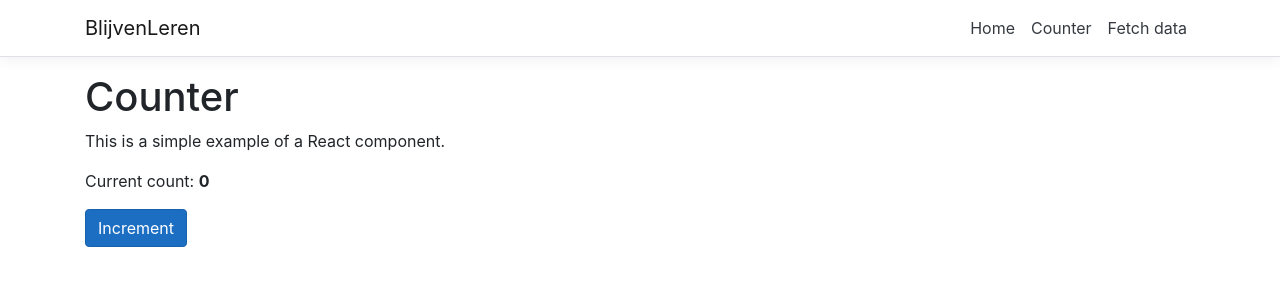
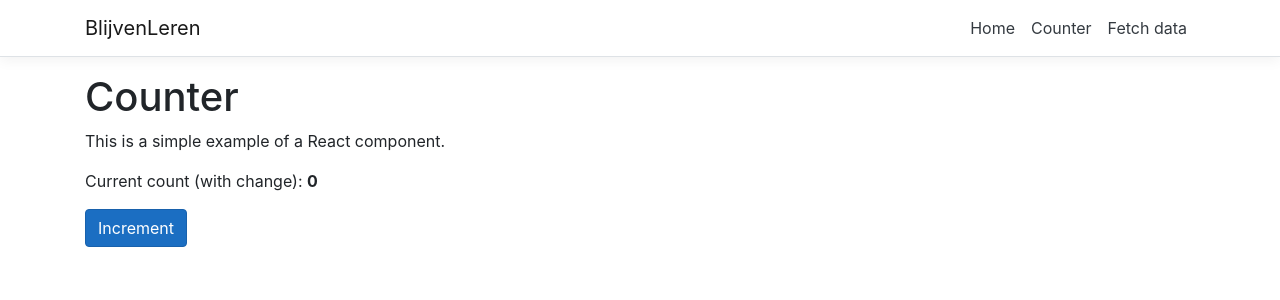
Before and after one commit to nijssels/BlijvenLeren, a React (Create React App) app in the folder ClientApp/: page /counter in a window 1280 px wide. Shown: the top 300 px of the page. Built offline with nearby package versions, Linux system fonts and the light colour scheme.

Commit message:
Dummy wijziging voor testen deployment...

```diff
--- a/ClientApp/src/components/Counter.js
+++ b/ClientApp/src/components/Counter.js
@@ -22,7 +22,7 @@ export class Counter extends Component {
 
         <p>This is a simple example of a React component.</p>
 
-        <p aria-live="polite">Current count: <strong>{this.state.currentCount}</strong></p>
+        <p aria-live="polite">Current count (with change): <strong>{this.state.currentCount}</strong></p>
 
         <button className="btn btn-primary" onClick={this.incrementCounter}>Increment</button>
       </div>
```
